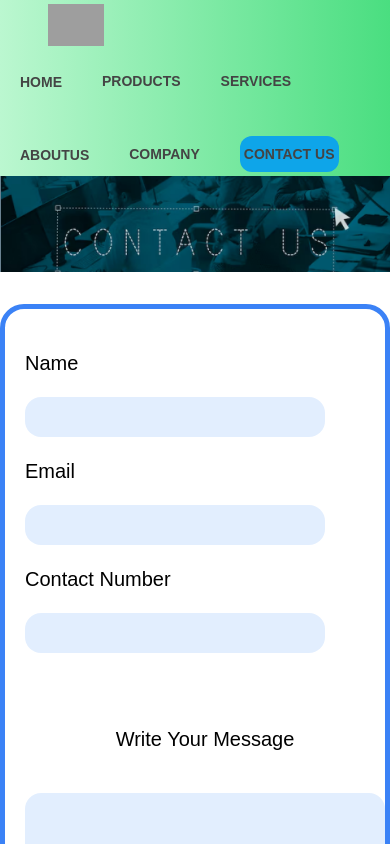
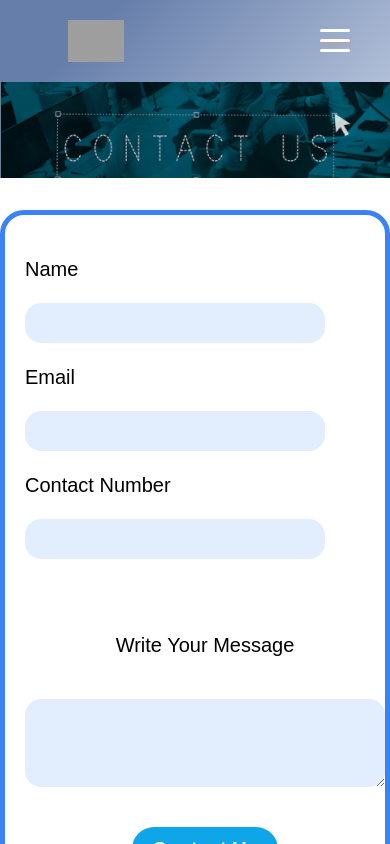
Before and after one commit to AJprSINGH/triz_app, a Next.js app: page /ContactGlobal/ContactForm in a window 390 px wide. Shown: the top 844 px of the page. Built offline with nearby package versions, Linux system fonts and the light colour scheme; grey boxes are pictures that could not be loaded.

Commit message:
Hamburger Added

```diff
--- a/package.json
+++ b/package.json
@@ -9,6 +9,10 @@
     "lint": "next lint"
   },
   "dependencies": {
+    "@emotion/react": "^11.13.5",
+    "@emotion/styled": "^11.13.5",
+    "@mui/material": "^6.1.9",
+    "@mui/styles": "^6.1.9",
     "autoprefixer": "^10.4.20",
     "next": "15.0.3",
     "react": "^18.2.0",
--- a/src/pages/Header/NavBar.jsx
+++ b/src/pages/Header/NavBar.jsx
@@ -5,7 +5,7 @@ import FeatureList from './FeatureList';
 import Link from 'next/link';
 import './header.css';
 import { useRouter } from 'next/router';
-
+import NV1 from './Navbar_new';
 const navItems = [
   { label: 'HOME', layerName: 'home', href: '/' },
   { label: 'PRODUCTS', layerName: 'products' },
@@ -34,14 +34,15 @@ function NavBar() {
 
   return (
     <>
-      <header className="flex overflow-hidden flex-wrap gap-5 justify-between px-16 py-1 w-full max-md:px-5 max-md:max-w-full bg-gradient-to-r from-green-200 to-green-400">
+      {/* Large Screens (lg) */}
+      <header className="hidden lg:flex overflow-hidden flex-wrap gap-5 justify-between px-16 py-1 w-full bg-gradient-to-r from-green-200 to-green-400">
         <img
           loading="lazy"
           src="https://cdn.builder.io/api/v1/image/assets/TEMP/d81f651477a8ed310482ed81dfc64acfc3018cb20cf04e3989f524cbb10ffa51?placeholderIfAbsent=true&apiKey=170cbe9c02a2485986a6dc949bdc8ad3"
           alt=""
           className="object-contain shrink-0 w-28 max-w-full aspect-[2.67]"
         />
-        <nav className="flex flex-wrap gap-10 items-center my-auto max-md:max-w-full">
+        <nav className="flex flex-wrap gap-10 items-center my-auto">
           {navItems.map((item) => (
             item.href ? (
               <Link key={item.layerName} href={item.href}>
@@ -69,6 +70,22 @@ function NavBar() {
           </button>
         </nav>
       </header>
+
+      {/* Medium Screens (md) */}
+      <header className="lg:hidden md:flex overflow-hidden">
+        {/* Future content for medium screens (md) */}
+        <NV1 />
+        <div className="hidden"> {/* Placeholder or future header content for md screens */} </div>
+      </header>
+
+      {/* Small Screens (sm)
+      <header className="lg:hidden md:hidden sm:flex overflow-hidden">
+        Future content for small screens (sm)
+        <NV1 />
+        <div className="hidden"> Placeholder or future header content for sm screens  </div>
+      </header>
+       */}
+      {/* Dropdown Content (Products / Services) */}
       {(activeDropdown === 'products' || activeDropdown === 'services') && (
         <div
           ref={dropdownRef}
--- /dev/null
+++ b/src/pages/Header/Navbar_new.jsx
@@ -0,0 +1,147 @@
+import React, { useState } from "react";
+import { makeStyles } from "@mui/styles";
+
+const useStyles = makeStyles((theme) => ({
+  container: {
+    background: "linear-gradient(315deg, #b1bfd8 0%, #667eaa 74%)",
+    zIndex: 1,
+  },
+  wrapper: {
+    padding: "20px 40px",
+    display: "flex",
+    justifyContent: "space-between",
+    alignItems: "center",
+  },
+  img: {
+    width: "40px",
+  },
+  hamburber: {
+    width: "30px",
+    height: "3px",
+    background: "#fff",
+    borderRadius: "5px",
+    boxShadow: "0 2px 5px rgb(255, 101, 47, 0.2)",
+    transition: "all 0.5s ease-in-out",
+    position: "relative",
+    "&::before": {
+      content: "''",
+      position: "absolute",
+      width: "30px",
+      height: "3px",
+      background: "#fff",
+      borderRadius: "5px",
+      transition: "all 0.5s ease-in-out",
+      transform: "translateY(-10px)",
+    },
+    "&::after": {
+      content: "''",
+      position: "absolute",
+      width: "30px",
+      height: "3px",
+      background: "#fff",
+      borderRadius: "5px",
+      transition: "all 0.5s ease-in-out",
+      transform: "translateY(10px)",
+    },
+  },
+  activeHamburger: {
+    width: "30px",
+    height: "3px",
+    borderRadius: "5px",
+    transform: "translateX(-50px)",
+    background: "transparent",
+    transition: "all 0.5s ease-in-out",
+    "&::before": {
+      content: "''",
+      position: "absolute",
+      width: "30px",
+      height: "3px",
+      background: "#fff",
+      borderRadius: "5px",
+      transition: "all 0.5s ease-in-out",
+      transform: "rotate(45deg) translate(35px, -35px)",
+    },
+    "&::after": {
+      content: "''",
+      position: "absolute",
+      width: "30px",
+      height: "3px",
+      background: "#fff",
+      borderRadius: "5px",
+      transition: "all 0.5s ease-in-out",
+      transform: "rotate(-45deg) translate(35px, 35px)",
+    },
+  },
+  sidenav: {
+    position: "fixed",
+    width: "100%",
+    height: "100vh",
+    background: "linear-gradient(150deg, #b1bfd8 0%, #667eaa 74%)",
+    transform: "translateX(100%)",
+    transition: "transform 0.5s ease-in-out",
+    zIndex: 9999,  // Ensure it's above all other content
+  },
+  activeSidenav: {
+    position: "fixed",
+    width: "100%",
+    height: "100vh",
+    background: "linear-gradient(150deg, #b1bfd8 0%, #667eaa 74%)",  // Change background when menu is active
+    transform: "translateX(0)",
+    transition: "transform 0.5s ease-in-out",
+    zIndex: 10000,  // Higher than the menu
+  },
+  ul: {
+    listStyleType: "none",
+    paddingTop: "100px",
+    textAlign: "center",  // Center menu items in the sidebar
+    "& li": {
+      padding: "20px 0",
+    },
+  },
+  a: {
+    margin: "20px 0",
+    color: "white",
+    fontSize: "18px",
+    textDecoration: "none", // Remove underline
+  },
+}));
+
+const data = [
+  { name: "Home", Link: "/" },
+  { name: "Problems", Link: "/problems" },
+  { name: "Team", Link: "/team" },
+  { name: "Events", Link: "/events" },
+];
+
+const Index = () => {
+  const classes = useStyles();
+  const [active, setActive] = useState(false);
+
+  return (
+    <div className={classes.main}>
+      <div className={classes.container}>
+        <div className={classes.wrapper}>
+          <img src="https://cdn.builder.io/api/v1/image/assets/TEMP/d81f651477a8ed310482ed81dfc64acfc3018cb20cf04e3989f524cbb10ffa51?placeholderIfAbsent=true&apiKey=170cbe9c02a2485986a6dc949bdc8ad3" alt="logo" className="object-contain shrink-0 w-28 max-w-full aspect-[2.67]" />
+          <div onClick={() => setActive(!active)}>
+            <div
+              className={active ? classes.activeHamburger : classes.hamburber}
+            />
+          </div>
+        </div>
+      </div>
+      <div className={active ? classes.activeSidenav : classes.sidenav}>
+        <ul className={classes.ul}>
+          {data.map((item, i) => (
+            <li key={i}>
+              <a href={item.Link} className={classes.a}>
+                {item.name}
+              </a>
+            </li>
+          ))}
+        </ul>
+      </div>
+    </div>
+  );
+};
+
+export default Index;
--- /dev/null
+++ b/src/pages/Header/styles/Home.module.css
@@ -0,0 +1,121 @@
+.container {
+  min-height: 100vh;
+  padding: 0 0.5rem;
+  display: flex;
+  flex-direction: column;
+  justify-content: center;
+  align-items: center;
+  height: 100vh;
+}
+
+.main {
+  padding: 5rem 0;
+  flex: 1;
+  display: flex;
+  flex-direction: column;
+  justify-content: center;
+  align-items: center;
+}
+
+.footer {
+  width: 100%;
+  height: 100px;
+  border-top: 1px solid #eaeaea;
+  display: flex;
+  justify-content: center;
+  align-items: center;
+}
+
+.footer a {
+  display: flex;
+  justify-content: center;
+  align-items: center;
+  flex-grow: 1;
+}
+
+.title a {
+  color: #0070f3;
+  text-decoration: none;
+}
+
+.title a:hover,
+.title a:focus,
+.title a:active {
+  text-decoration: underline;
+}
+
+.title {
+  margin: 0;
+  line-height: 1.15;
+  font-size: 4rem;
+}
+
+.title,
+.description {
+  text-align: center;
+}
+
+.description {
+  line-height: 1.5;
+  font-size: 1.5rem;
+}
+
+.code {
+  background: #fafafa;
+  border-radius: 5px;
+  padding: 0.75rem;
+  font-size: 1.1rem;
+  font-family: Menlo, Monaco, Lucida Console, Liberation Mono, DejaVu Sans Mono,
+    Bitstream Vera Sans Mono, Courier New, monospace;
+}
+
+.grid {
+  display: flex;
+  align-items: center;
+  justify-content: center;
+  flex-wrap: wrap;
+  max-width: 800px;
+  margin-top: 3rem;
+}
+
+.card {
+  margin: 1rem;
+  padding: 1.5rem;
+  text-align: left;
+  color: inherit;
+  text-decoration: none;
+  border: 1px solid #eaeaea;
+  border-radius: 10px;
+  transition: color 0.15s ease, border-color 0.15s ease;
+  width: 45%;
+}
+
+.card:hover,
+.card:focus,
+.card:active {
+  color: #0070f3;
+  border-color: #0070f3;
+}
+
+.card h2 {
+  margin: 0 0 1rem 0;
+  font-size: 1.5rem;
+}
+
+.card p {
+  margin: 0;
+  font-size: 1.25rem;
+  line-height: 1.5;
+}
+
+.logo {
+  height: 1em;
+  margin-left: 0.5rem;
+}
+
+@media (max-width: 600px) {
+  .grid {
+    width: 100%;
+    flex-direction: column;
+  }
+}
--- /dev/null
+++ b/src/pages/Header/styles/globals.css
@@ -0,0 +1,16 @@
+html,
+body {
+  padding: 0;
+  margin: 0;
+  font-family: -apple-system, BlinkMacSystemFont, Segoe UI, Roboto, Oxygen,
+    Ubuntu, Cantarell, Fira Sans, Droid Sans, Helvetica Neue, sans-serif;
+}
+
+a {
+  color: inherit;
+  text-decoration: none;
+}
+
+* {
+  box-sizing: border-box;
+}
```
Also changed, not shown: 1 other file (tests, documents, lock files or other folders).
